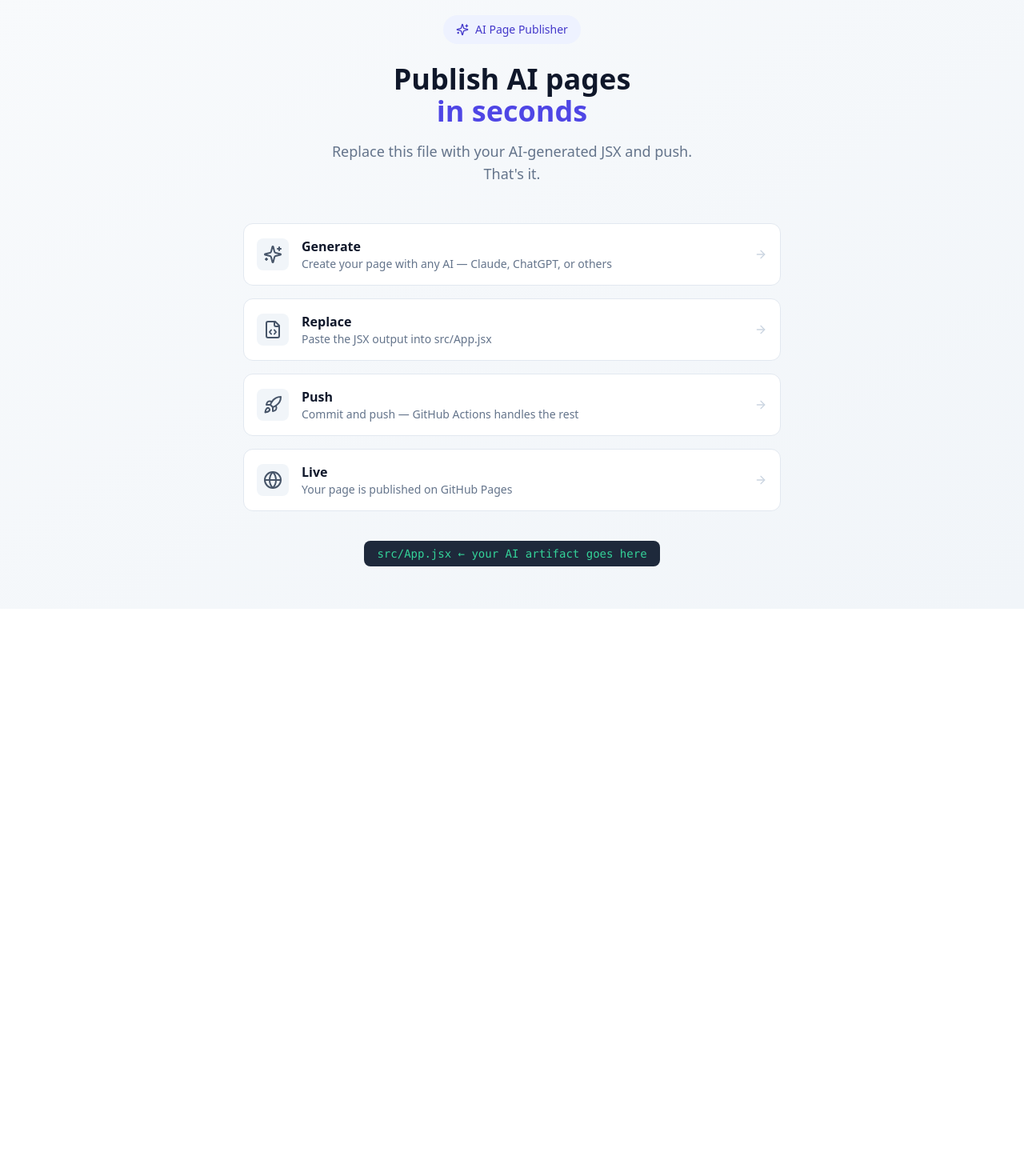
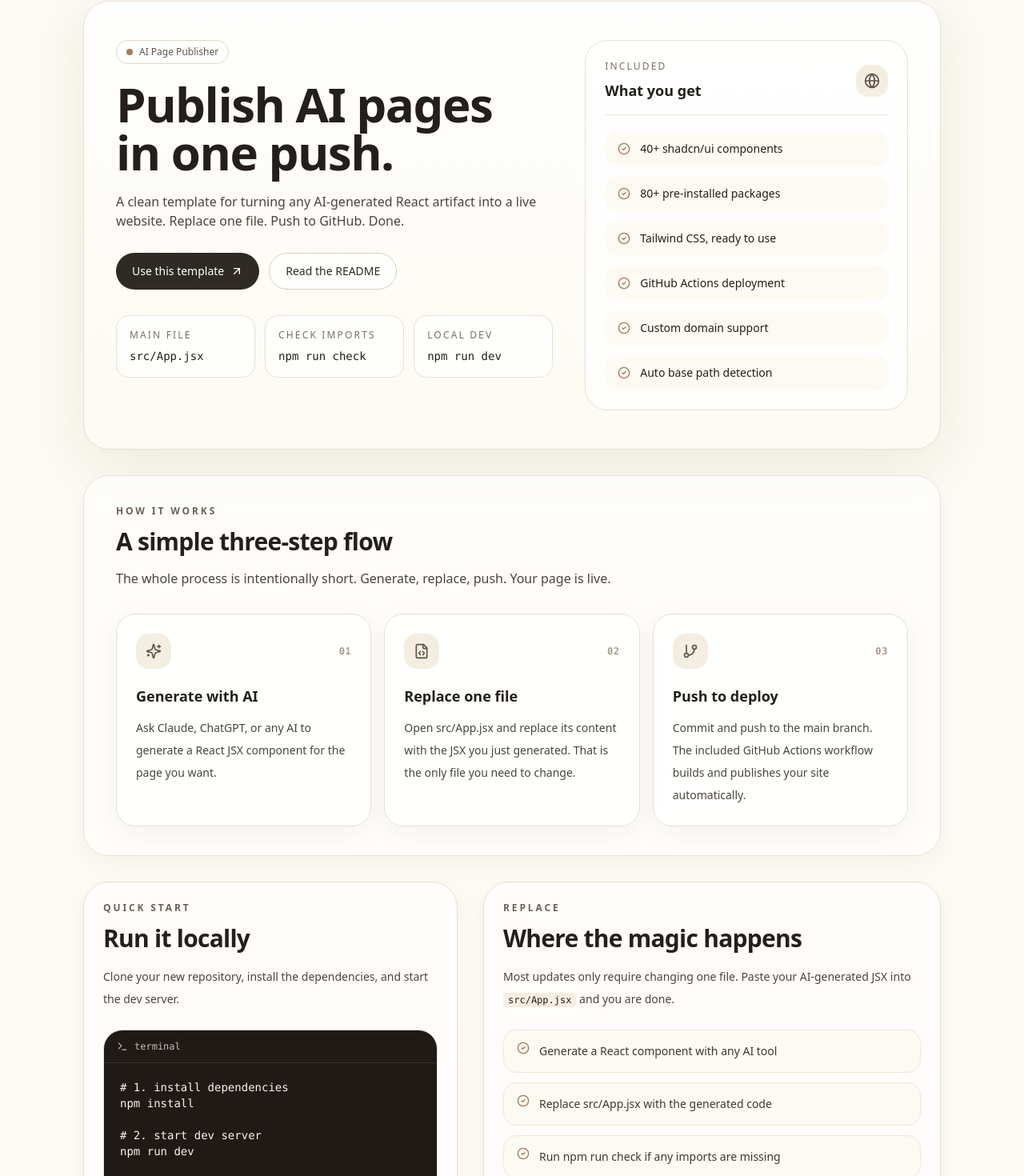
Before and after one commit to EugeneYip/aiweb, a React (Vite) app: page / in a window 1280 px wide. Shown: the part 39-1509 px from the top of the page at 80% size. Before the commit the page ends 800 px from the top, so only its background shows below. Built offline with nearby package versions, Linux system fonts and the light colour scheme.

Commit message:
feat: redesign landing page with warm neutral theme
Replace the minimal hero with a richer layout: hero with feature list,
three-step how-it-works section, and quick-start + replace guidance.

```diff
--- a/src/App.jsx
+++ b/src/App.jsx
@@ -1,92 +1,216 @@
-import { useState } from "react";
-import { Sparkles, Rocket, FileCode, Globe, ArrowRight } from "lucide-react";
-
-export default function App() {
-  const [hoveredStep, setHoveredStep] = useState(null);
+import { Sparkles, FileCode, GitBranch, Globe, ArrowUpRight, CheckCircle2, Terminal } from "lucide-react";
 
 const steps = [
   {
-      icon: <Sparkles className="w-6 h-6" />,
-      title: "Generate",
-      desc: "Create your page with any AI — Claude, ChatGPT, or others",
+    icon: <Sparkles className="h-5 w-5" />,
+    number: "01",
+    title: "Generate with AI",
+    body: "Ask Claude, ChatGPT, or any AI to generate a React JSX component for the page you want.",
   },
   {
-      icon: <FileCode className="w-6 h-6" />,
-      title: "Replace",
-      desc: "Paste the JSX output into src/App.jsx",
+    icon: <FileCode className="h-5 w-5" />,
+    number: "02",
+    title: "Replace one file",
+    body: "Open src/App.jsx and replace its content with the JSX you just generated. That is the only file you need to change.",
   },
   {
-      icon: <Rocket className="w-6 h-6" />,
-      title: "Push",
-      desc: "Commit and push — GitHub Actions handles the rest",
-    },
-    {
-      icon: <Globe className="w-6 h-6" />,
-      title: "Live",
-      desc: "Your page is published on GitHub Pages",
+    icon: <GitBranch className="h-5 w-5" />,
+    number: "03",
+    title: "Push to deploy",
+    body: "Commit and push to the main branch. The included GitHub Actions workflow builds and publishes your site automatically.",
   },
 ];
 
+const includes = [
+  "40+ shadcn/ui components",
+  "80+ pre-installed packages",
+  "Tailwind CSS, ready to use",
+  "GitHub Actions deployment",
+  "Custom domain support",
+  "Auto base path detection",
+];
+
+const details = [
+  { label: "Main file", value: "src/App.jsx" },
+  { label: "Check imports", value: "npm run check" },
+  { label: "Local dev", value: "npm run dev" },
+];
+
+export default function App() {
   return (
-    <div className="min-h-screen bg-gradient-to-br from-slate-50 to-slate-100 flex items-center justify-center p-6">
-      <div className="max-w-2xl w-full">
-        <div className="text-center mb-12">
-          <div className="inline-flex items-center gap-2 bg-indigo-50 text-indigo-700 px-4 py-2 rounded-full text-sm font-medium mb-6">
-            <Sparkles className="w-4 h-4" />
+    <div className="min-h-screen bg-[#FCFAF2] text-[#2F2A24] antialiased">
+      <main className="mx-auto max-w-6xl px-5 py-6 sm:px-8 sm:py-8 lg:px-10 lg:py-10">
+        {/* Hero */}
+        <section className="overflow-hidden rounded-[2rem] border border-[#E9E0D2] bg-[linear-gradient(180deg,rgba(255,255,255,0.92)_0%,rgba(252,250,242,0.92)_100%)] shadow-[0_18px_70px_rgba(54,42,27,0.08)]">
+          <div className="grid gap-8 px-5 py-7 sm:px-8 sm:py-9 lg:grid-cols-[1.15fr_0.85fr] lg:gap-10 lg:px-10 lg:py-12">
+            <div>
+              <div className="inline-flex items-center gap-2 rounded-full border border-[#E3D8C7] bg-white/85 px-3 py-1.5 text-xs font-medium text-[#5E564C]">
+                <span className="h-2 w-2 rounded-full bg-[#A67B5B]" />
                 AI Page Publisher
               </div>
-          <h1 className="text-4xl font-bold text-slate-900 mb-4">
+
+              <h1 className="mt-5 max-w-3xl text-4xl font-semibold leading-tight tracking-tight text-[#241F1A] sm:text-5xl lg:text-6xl">
                 Publish AI pages
                 <br />
-            <span className="text-indigo-600">in seconds</span>
+                in one push.
               </h1>
-          <p className="text-slate-500 text-lg">
-            Replace this file with your AI-generated JSX and push.
-            <br />
-            That's it.
+
+              <p className="mt-5 max-w-2xl text-sm leading-8 text-[#4B443C] sm:text-base">
+                A clean template for turning any AI-generated React artifact into a live website. Replace one file. Push to GitHub. Done.
+              </p>
+
+              <div className="mt-7 flex flex-col gap-3 sm:flex-row sm:flex-wrap">
+                <a
+                  href="https://github.com/EugeneYip/aiweb"
+                  target="_blank"
+                  rel="noreferrer"
+                  className="inline-flex items-center justify-center gap-2 rounded-full bg-[#2F2A24] px-5 py-3 text-sm font-medium text-white transition hover:bg-[#1F1A16]"
+                >
+                  Use this template
+                  <ArrowUpRight className="h-4 w-4" />
+                </a>
+                <a
+                  href="https://github.com/EugeneYip/aiweb#readme"
+                  target="_blank"
+                  rel="noreferrer"
+                  className="inline-flex items-center justify-center gap-2 rounded-full border border-[#D9CEBD] bg-white/80 px-5 py-3 text-sm font-medium text-[#2F2A24] transition hover:bg-white"
+                >
+                  Read the README
+                </a>
+              </div>
+
+              <div className="mt-8 grid gap-3 sm:grid-cols-3">
+                {details.map((item) => (
+                  <div
+                    key={item.label}
+                    className="rounded-2xl border border-[#E9E0D2] bg-white/70 px-4 py-4"
+                  >
+                    <p className="text-xs uppercase tracking-[0.18em] text-[#7A6F63]">{item.label}</p>
+                    <p className="mt-2 break-all font-mono text-sm font-medium text-[#241F1A]">{item.value}</p>
+                  </div>
+                ))}
+              </div>
+            </div>
+
+            <div className="rounded-[1.75rem] border border-[#E9E0D2] bg-white/80 p-4 sm:p-5 lg:p-6">
+              <div className="flex items-center justify-between border-b border-[#F0E7DA] pb-4">
+                <div>
+                  <p className="text-xs uppercase tracking-[0.18em] text-[#7A6F63]">Included</p>
+                  <h2 className="mt-2 text-lg font-semibold text-[#241F1A]">What you get</h2>
+                </div>
+                <div className="flex h-10 w-10 items-center justify-center rounded-2xl bg-[#F4EEE1] text-[#5C5247]">
+                  <Globe className="h-5 w-5" />
+                </div>
+              </div>
+
+              <ul className="mt-5 space-y-3">
+                {includes.map((item) => (
+                  <li key={item} className="flex items-start gap-3 rounded-2xl bg-[#FCFAF2] px-4 py-3">
+                    <CheckCircle2 className="mt-0.5 h-4 w-4 shrink-0 text-[#A67B5B]" />
+                    <span className="text-sm font-medium text-[#241F1A]">{item}</span>
+                  </li>
+                ))}
+              </ul>
+            </div>
+          </div>
+        </section>
+
+        {/* How It Works */}
+        <section className="mt-8 rounded-[2rem] border border-[#E9E0D2] bg-white/65 px-5 py-7 shadow-[0_8px_30px_rgba(54,42,27,0.04)] sm:px-8 sm:py-9 lg:px-10">
+          <div className="max-w-2xl">
+            <p className="text-xs font-semibold uppercase tracking-[0.24em] text-[#6B6257]">How it works</p>
+            <h2 className="mt-3 text-2xl font-semibold tracking-tight text-[#241F1A] sm:text-3xl">
+              A simple three-step flow
+            </h2>
+            <p className="mt-4 text-sm leading-7 text-[#4B443C] sm:text-base">
+              The whole process is intentionally short. Generate, replace, push. Your page is live.
             </p>
           </div>
 
-        <div className="space-y-4">
-          {steps.map((step, i) => (
+          <div className="mt-8 grid gap-4 lg:grid-cols-3">
+            {steps.map((step) => (
               <div
-              key={i}
-              className={`flex items-center gap-4 p-4 rounded-xl border transition-all duration-200 cursor-default ${
-                hoveredStep === i
-                  ? "bg-indigo-50 border-indigo-200 shadow-sm"
-                  : "bg-white border-slate-200"
-              }`}
-              onMouseEnter={() => setHoveredStep(i)}
-              onMouseLeave={() => setHoveredStep(null)}
+                key={step.number}
+                className="rounded-3xl border border-[#E9E0D2] bg-white/75 p-5 shadow-[0_8px_30px_rgba(54,42,27,0.05)] backdrop-blur-sm sm:p-6"
               >
-              <div
-                className={`p-2 rounded-lg ${
-                  hoveredStep === i
-                    ? "bg-indigo-100 text-indigo-600"
-                    : "bg-slate-100 text-slate-600"
-                }`}
-              >
+                <div className="flex items-center justify-between">
+                  <div className="flex h-11 w-11 items-center justify-center rounded-2xl bg-[#F4EEE1] text-[#5C5247]">
                     {step.icon}
                   </div>
-              <div className="flex-1">
-                <h3 className="font-semibold text-slate-900">{step.title}</h3>
-                <p className="text-sm text-slate-500">{step.desc}</p>
+                  <span className="font-mono text-xs font-semibold tracking-wider text-[#A89A87]">
+                    {step.number}
+                  </span>
                 </div>
-              <ArrowRight
-                className={`w-4 h-4 transition-colors ${
-                  hoveredStep === i ? "text-indigo-400" : "text-slate-300"
-                }`}
-              />
+                <h3 className="mt-5 text-lg font-semibold text-[#241F1A]">{step.title}</h3>
+                <p className="mt-3 text-sm leading-7 text-[#4B443C]">{step.body}</p>
               </div>
             ))}
           </div>
+        </section>
 
-        <div className="mt-10 text-center">
-          <code className="bg-slate-800 text-emerald-400 px-4 py-2 rounded-lg text-sm font-mono">
-            src/App.jsx ← your AI artifact goes here
-          </code>
+        {/* Quick Start */}
+        <section className="mt-8 grid gap-8 lg:grid-cols-[0.9fr_1.1fr]">
+          <div className="rounded-[2rem] border border-[#E9E0D2] bg-white/70 p-5 shadow-[0_8px_30px_rgba(54,42,27,0.04)] sm:p-6">
+            <p className="text-xs font-semibold uppercase tracking-[0.24em] text-[#6B6257]">Quick start</p>
+            <h2 className="mt-3 text-2xl font-semibold tracking-tight text-[#241F1A] sm:text-3xl">
+              Run it locally
+            </h2>
+            <p className="mt-4 text-sm leading-7 text-[#4B443C]">
+              Clone your new repository, install the dependencies, and start the dev server.
+            </p>
+
+            <div className="mt-6 overflow-hidden rounded-3xl border border-[#ECE2D4] bg-[#1F1A16] text-[#F8F2E8]">
+              <div className="flex items-center gap-2 border-b border-white/10 px-4 py-3 text-xs text-[#CBBEAF]">
+                <Terminal className="h-3.5 w-3.5" />
+                <span className="font-mono">terminal</span>
+              </div>
+              <div className="px-4 py-5 sm:px-5">
+                <pre className="overflow-x-auto text-xs leading-7 sm:text-sm">
+                  <code>{`# 1. install dependencies
+npm install
+
+# 2. start dev server
+npm run dev
+
+# 3. (optional) check for missing imports
+npm run check`}</code>
+                </pre>
               </div>
             </div>
           </div>
+
+          <div className="rounded-[2rem] border border-[#E9E0D2] bg-white/70 p-5 shadow-[0_8px_30px_rgba(54,42,27,0.04)] sm:p-6">
+            <p className="text-xs font-semibold uppercase tracking-[0.24em] text-[#6B6257]">Replace</p>
+            <h2 className="mt-3 text-2xl font-semibold tracking-tight text-[#241F1A] sm:text-3xl">
+              Where the magic happens
+            </h2>
+            <p className="mt-4 text-sm leading-7 text-[#4B443C]">
+              Most updates only require changing one file. Paste your AI-generated JSX into <code className="rounded bg-[#F4EEE1] px-1.5 py-0.5 font-mono text-xs text-[#241F1A]">src/App.jsx</code> and you are done.
+            </p>
+
+            <div className="mt-6 space-y-3">
+              {[
+                "Generate a React component with any AI tool",
+                "Replace src/App.jsx with the generated code",
+                "Run npm run check if any imports are missing",
+                "Commit and push to deploy automatically",
+              ].map((item) => (
+                <div
+                  key={item}
+                  className="flex items-start gap-3 rounded-2xl border border-[#EFE5D8] bg-[#FCFAF2] px-4 py-3"
+                >
+                  <CheckCircle2 className="mt-0.5 h-4 w-4 shrink-0 text-[#A67B5B]" />
+                  <p className="text-sm leading-7 text-[#3F382F]">{item}</p>
+                </div>
+              ))}
+            </div>
+          </div>
+        </section>
+
+        <footer className="mt-10 pb-2 text-center text-sm text-[#6B6257]">
+          © 2026 Eugene Yip. <br className="sm:hidden" />All Rights Reserved.
+        </footer>
+      </main>
+    </div>
   );
 }
```
Lines whose indentation alone changed are shown as unchanged.
